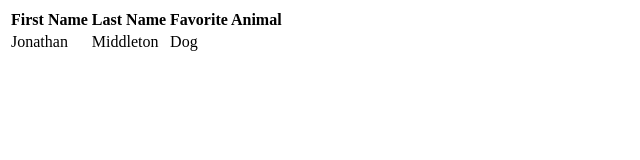
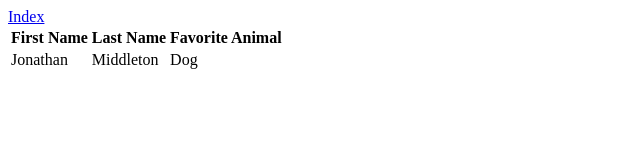
Before and after one commit to jmidd2/html-pre-exercise, a plain HTML site: page favorites.html in a window 1280 px wide. Shown: the whole page, without its empty margins (0-640 px from the left). Drawn offline with Linux system fonts and the light colour scheme.

Commit message:
Linked index and favorites

```diff
--- a/favorites.html
+++ b/favorites.html
@@ -7,7 +7,8 @@
   <title>HTML Pre-Exercise</title>
 </head>
 <body>
-  <table>
+  <a href="index.html">Index</a>
+    <table>
     <thead>
       <th>First Name</th>
       <th>Last Name</th>
```
Also changed, not shown: index.html (+1 -0 lines).
